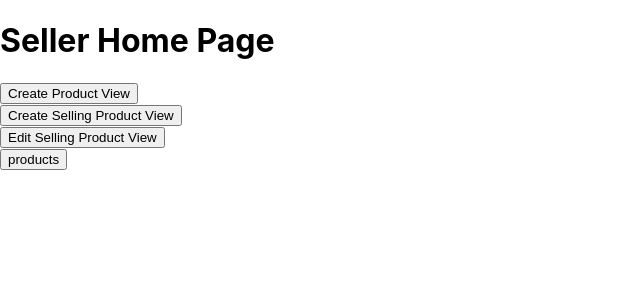
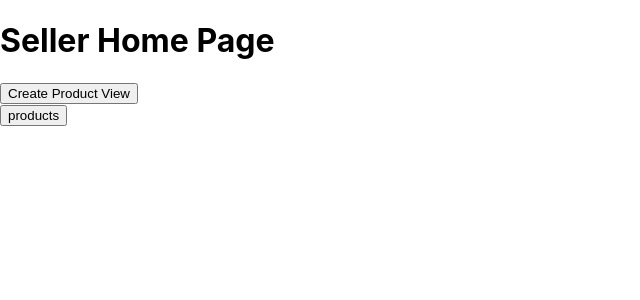
Before and after one commit to zohreab/shop-front, a React (Create React App) app: page /sellerhome in a window 1280 px wide. Shown: the top 300 px of the page, without its empty margins (0-640 px from the left). Built offline with nearby package versions, Linux system fonts and the light colour scheme.

Commit message:
changed seller home and products

```diff
--- a/src/component/CreateProduct.js
+++ b/src/component/CreateProduct.js
@@ -56,6 +56,7 @@ const CreateProduct = () => {
       <div>
         <button onClick={handleCreateProduct}>Create Product</button>
       </div>
+
     </div>
   );
 };
--- a/src/component/SellerHome.js
+++ b/src/component/SellerHome.js
@@ -28,12 +28,6 @@ const SellerHome = () => {
         <button onClick={navigateToCreateProduct}>Create Product View</button>
       </div>
       <div>
-        <button onClick={navigateToCreateSellingProduct}>Create Selling Product View</button>
-      </div>
-      <div>
-        <button onClick={navigateToEditSellingProduct}>Edit Selling Product View</button>
-      </div>
-      <div>
         <button onClick={navigateToProducts}>products</button>
       </div>
     </div>
--- a/src/component/products.js
+++ b/src/component/products.js
@@ -24,7 +24,7 @@ function Products() {
   const getFilteredProducts = async () => {
     try {
       setAuthHeaders(axios);
-      const response = await axios.get('http://localhost:8080/product/filter/', {
+      const response = await axios.get('http://localhost:8080/shop/product/filter/', {
         params: { name_filter: searchTerm },
       });
       setProducts(response.data);
@@ -61,10 +61,11 @@ function Products() {
       <ul>
         {products.map((product) => (
           <li key={product.id}>
-            <img src={product.image} alt={product.name} />
+            <img src={product.image} alt={product.name} width={200} height={200}/>
             <p>{product.name}</p>
           </li>
         ))}
+
       </ul>
     </div>
   );
```
